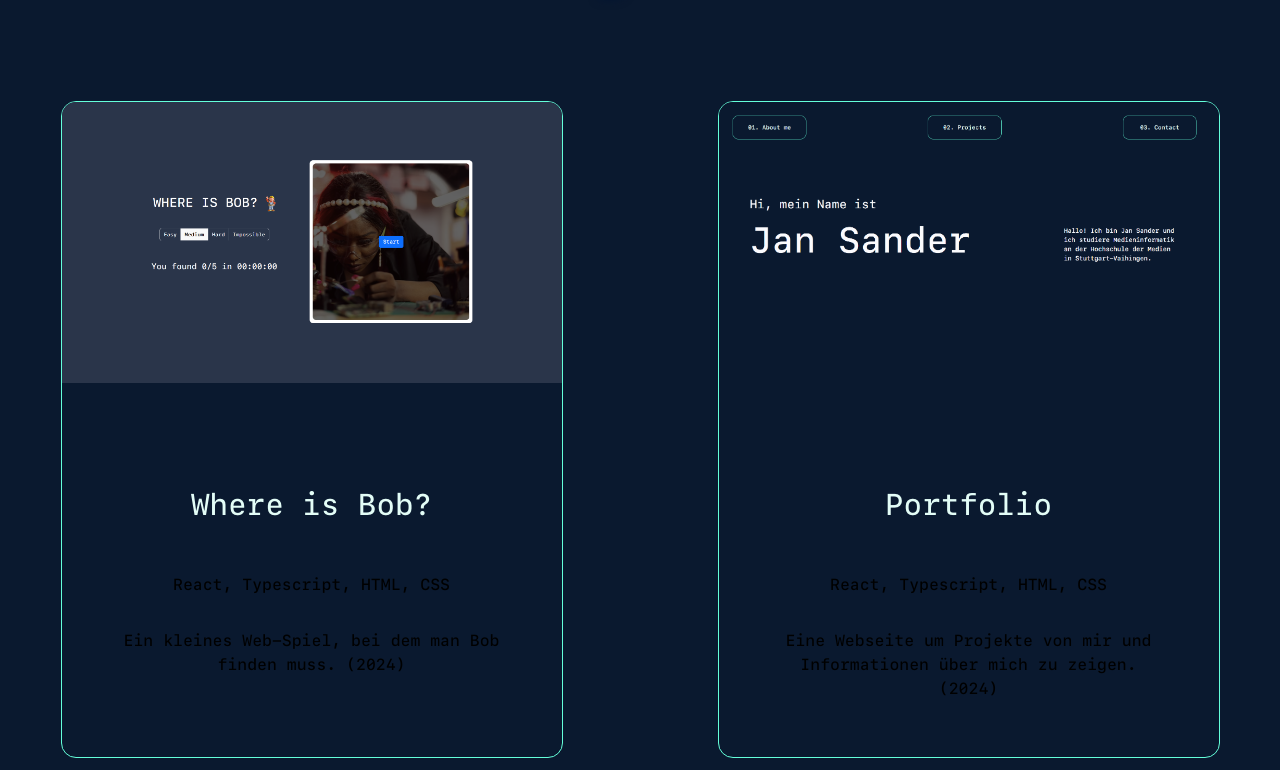
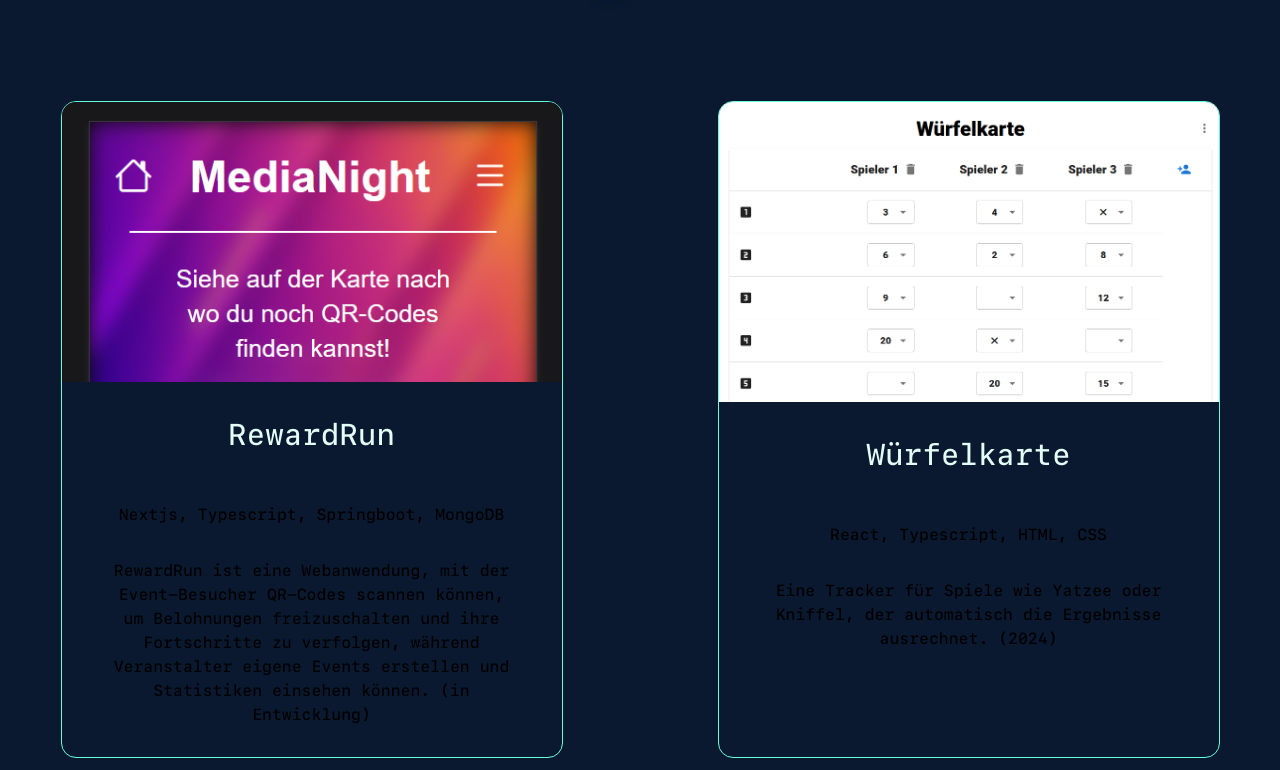
Before and after one commit to sndjan/portfolio, a React (Vite) app: page / in a window 1280 px wide. Shown: the part 850-1620 px from the top of the page. Built offline with nearby package versions, Linux system fonts and the light colour scheme.

Commit message:
added: new projects

```diff
--- a/src/components/Project.tsx
+++ b/src/components/Project.tsx
@@ -25,7 +25,7 @@ const Project = ({
         </div>
         <a href={link} target="_blank" rel="noopener noreferrer"></a>
         <p>{children}</p>
-        <p>{tech}</p>
+        <p className={ProjectCSS.techContainer}>{tech}</p>
         <p className={ProjectCSS.description}>{description}</p>
       </div>
     </>
--- a/src/components/ProjectOverview.tsx
+++ b/src/components/ProjectOverview.tsx
@@ -8,6 +8,24 @@ function Projects() {
         Projekte
       </div>
       <div className={ProjectOverviewCSS.box}>
+        <Project
+          imgURL="./images/RewardRun.png"
+          imgAlt="Website-Screenshot"
+          link="http://rewardrun.mi.hdm-stuttgart.de/"
+          tech="Nextjs, Typescript, Springboot, MongoDB"
+          description="RewardRun ist eine Webanwendung, mit der Event-Besucher QR-Codes scannen können, um Belohnungen freizuschalten und ihre Fortschritte zu verfolgen, während Veranstalter eigene Events erstellen und Statistiken einsehen können. (in Entwicklung)"
+        >
+          RewardRun
+        </Project>
+        <Project
+          imgURL="./images/Wuerfelkarte.png"
+          imgAlt="Website-Screenshot"
+          link="https://sndjan.github.io/wuerfelkarte/"
+          tech="React, Typescript, HTML, CSS"
+          description="Eine Tracker für Spiele wie Yatzee oder Kniffel, der automatisch die Ergebnisse ausrechnet. (2024)"
+        >
+          Würfelkarte
+        </Project>
         <Project
           imgURL="./images/WhereIsBob.png"
           imgAlt="Website-Screenshot"
--- a/src/modules/Project.module.css
+++ b/src/modules/Project.module.css
@@ -8,7 +8,7 @@
   margin: 20px;
   overflow: hidden;
   background-color: #0a192f;
-    transition: .2s;
+  transition: 0.2s;
   height: 655px;
 }
 
@@ -17,7 +17,8 @@
 }
 
 .imgContainer {
-    height: 350px;
+  height: 300px;
+  overflow: hidden;
 }
 
 .imgContainer > img {
@@ -27,18 +28,23 @@
   object-fit: cover;
 }
 
+.techContainer {
+  display: flex;
+  justify-self: center;
+}
+
 .box > a {
   position: absolute;
   color: #e3fdf7;
   cursor: pointer;
   width: 500px;
   height: 655px;
-    display:block;
+  display: block;
 }
 
 .box > a:hover + p:first-of-type {
   color: #64ffda;
-    transition: .2s;
+  transition: 0.2s;
 }
 
 p:first-of-type {
```
Also changed, not shown: public/images/RewardRun.png (added), public/images/Wuerfelkarte.png (added), src/modules/ProjectOverview.module.css (indentation only). Lines whose indentation alone changed are shown as unchanged.
